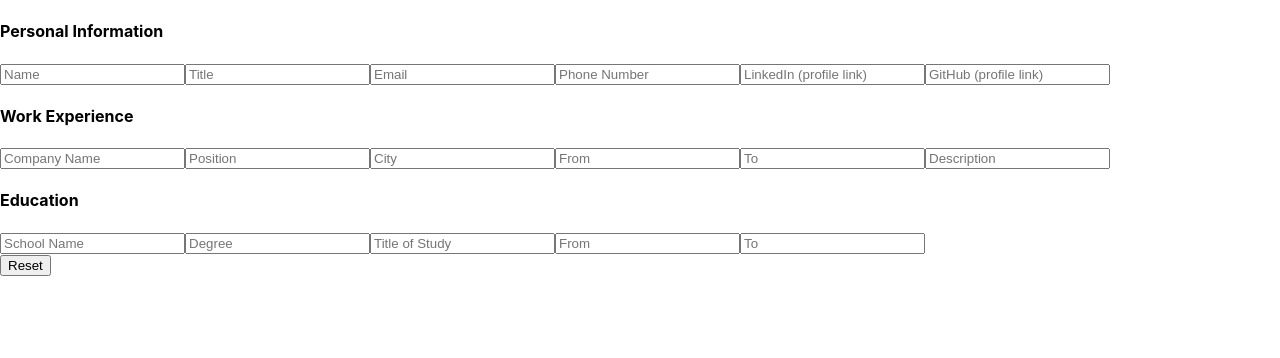
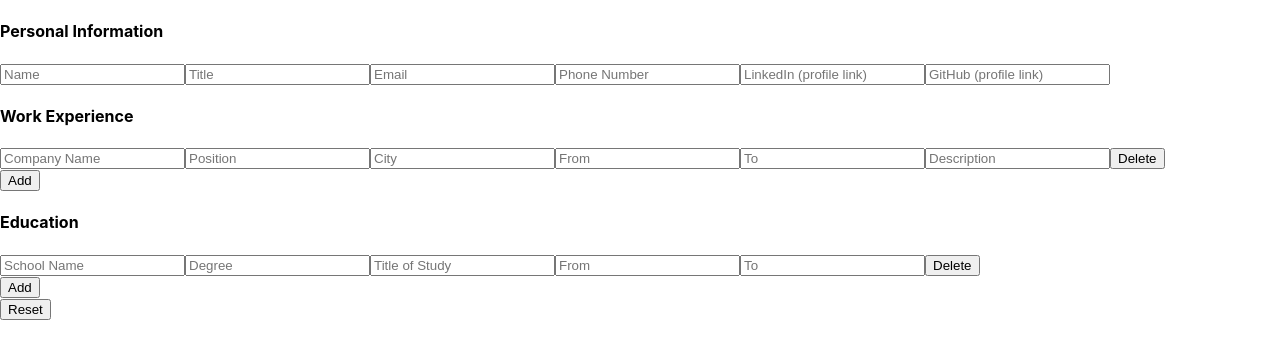
Before and after one commit to mraffia/odin-cv-application, a React (Create React App) app: page / in a window 1280 px wide. Shown: the top 358 px of the page. Built offline with nearby package versions, Linux system fonts and the light colour scheme.

Commit message:
Add logic to enable user to add more work experience forms

```diff
--- a/src/App.js
+++ b/src/App.js
@@ -34,6 +34,7 @@ class App extends React.Component {
     this.handleChange = this.handleChange.bind(this);
     this.handleChangeCompany = this.handleChangeCompany.bind(this);
     this.handleChangeSchool = this.handleChangeSchool.bind(this);
+    this.handleAddCompany = this.handleAddCompany.bind(this);
   }
 
   handleChange(event) {
@@ -74,6 +75,20 @@ class App extends React.Component {
     this.setState({ schools: updated }, () => { console.log(this.state) });
   }
 
+  handleAddCompany(event) {
+    const added = this.state.companies.concat(
+      {
+        companyName: '',
+        position: '',
+        workCity: '',
+        workFrom: '',
+        workTo: '',
+        workDesc: '',
+      }
+    );
+    this.setState({ companies: added }, () => { console.log(this.state) });
+  }
+
   render() {
     return (
       <div>
@@ -102,28 +117,37 @@ class App extends React.Component {
 
           <div>
             <h4>Work Experience</h4>
+            {this.state.companies.map((company, i) => {
+              return (
+                <div key={i}>
                   <label>
-              <input id="0" placeholder="Company Name" name="companyName" type="text" onChange={this.handleChangeCompany} />
+                    <input id={i} placeholder="Company Name" name="companyName" type="text" onChange={this.handleChangeCompany} />
                   </label>
                   <label>
-              <input id="0" placeholder="Position" name="position" type="text" onChange={this.handleChangeCompany} />
+                    <input id={i} placeholder="Position" name="position" type="text" onChange={this.handleChangeCompany} />
                   </label>
                   <label>
-              <input id="0" placeholder="City" name="workCity" type="text" onChange={this.handleChangeCompany} />
+                    <input id={i} placeholder="City" name="workCity" type="text" onChange={this.handleChangeCompany} />
                   </label>
                   <label>
-              <input id="0" placeholder="From" name="workFrom" type="text" onChange={this.handleChangeCompany} />
+                    <input id={i} placeholder="From" name="workFrom" type="text" onChange={this.handleChangeCompany} />
                   </label>
                   <label>
-              <input id="0" placeholder="To" name="workTo" type="text" onChange={this.handleChangeCompany} />
+                    <input id={i} placeholder="To" name="workTo" type="text" onChange={this.handleChangeCompany} />
                   </label>
                   <label>
-              <input id="0" placeholder="Description" name="workDesc" type="textarea" onChange={this.handleChangeCompany} />
+                    <input id={i} placeholder="Description" name="workDesc" type="textarea" onChange={this.handleChangeCompany} />
                   </label>
+                  <button id={i} type="button">Delete</button>
+                </div>
+              );
+            })}
+            <button type="button" onClick={this.handleAddCompany}>Add</button>
           </div>
 
           <div>
             <h4>Education</h4>
+            <div>
               <label>
                 <input id="0" placeholder="School Name" name="schoolName" type="text" onChange={this.handleChangeSchool} />
               </label>
@@ -139,6 +163,9 @@ class App extends React.Component {
               <label>
                 <input id="0" placeholder="To" name="studyTo" type="text" onChange={this.handleChangeSchool} />
               </label>
+              <button type="button">Delete</button>
+            </div>
+            <button type="button">Add</button>
           </div>
 
           <div>
```
Lines whose indentation alone changed are shown as unchanged.
